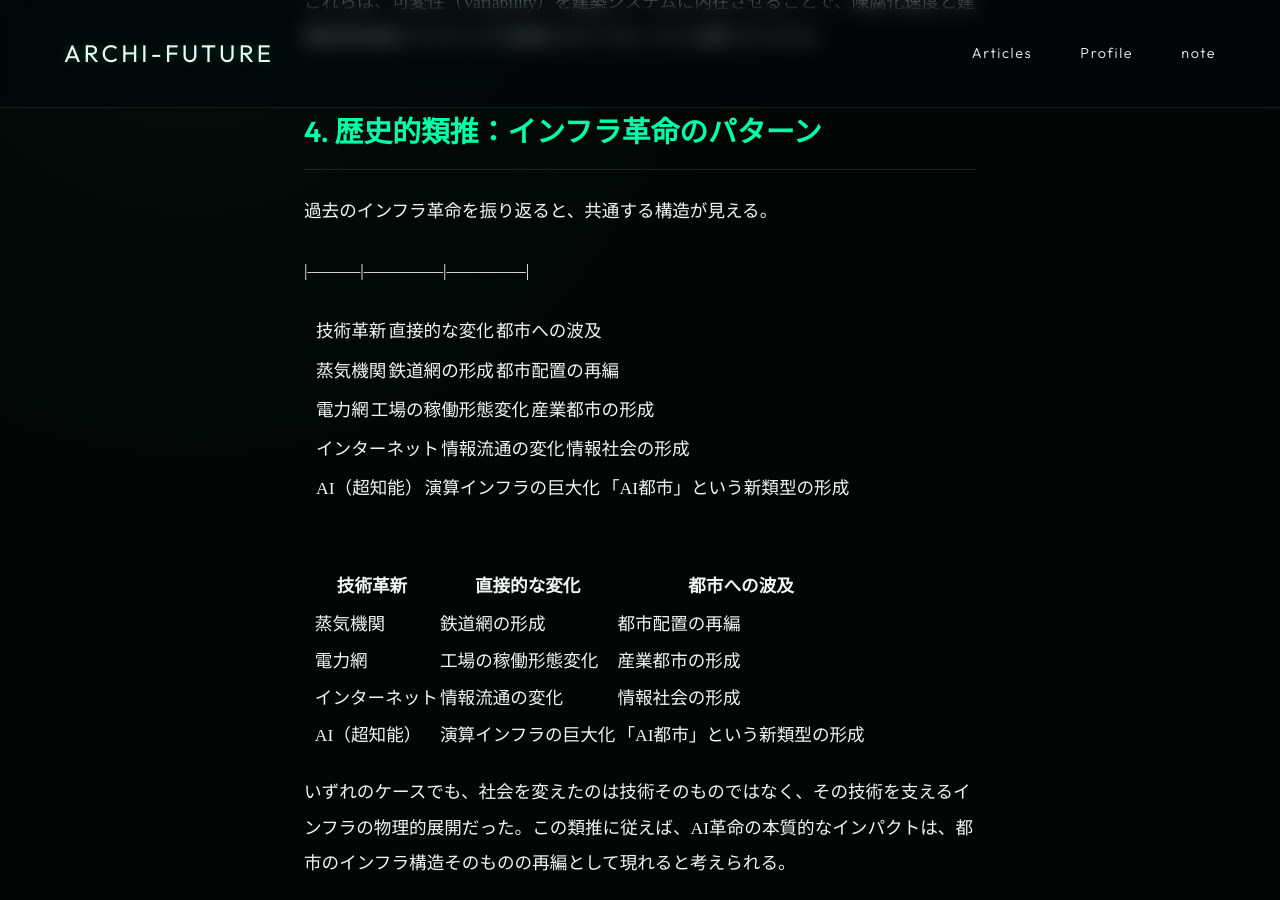
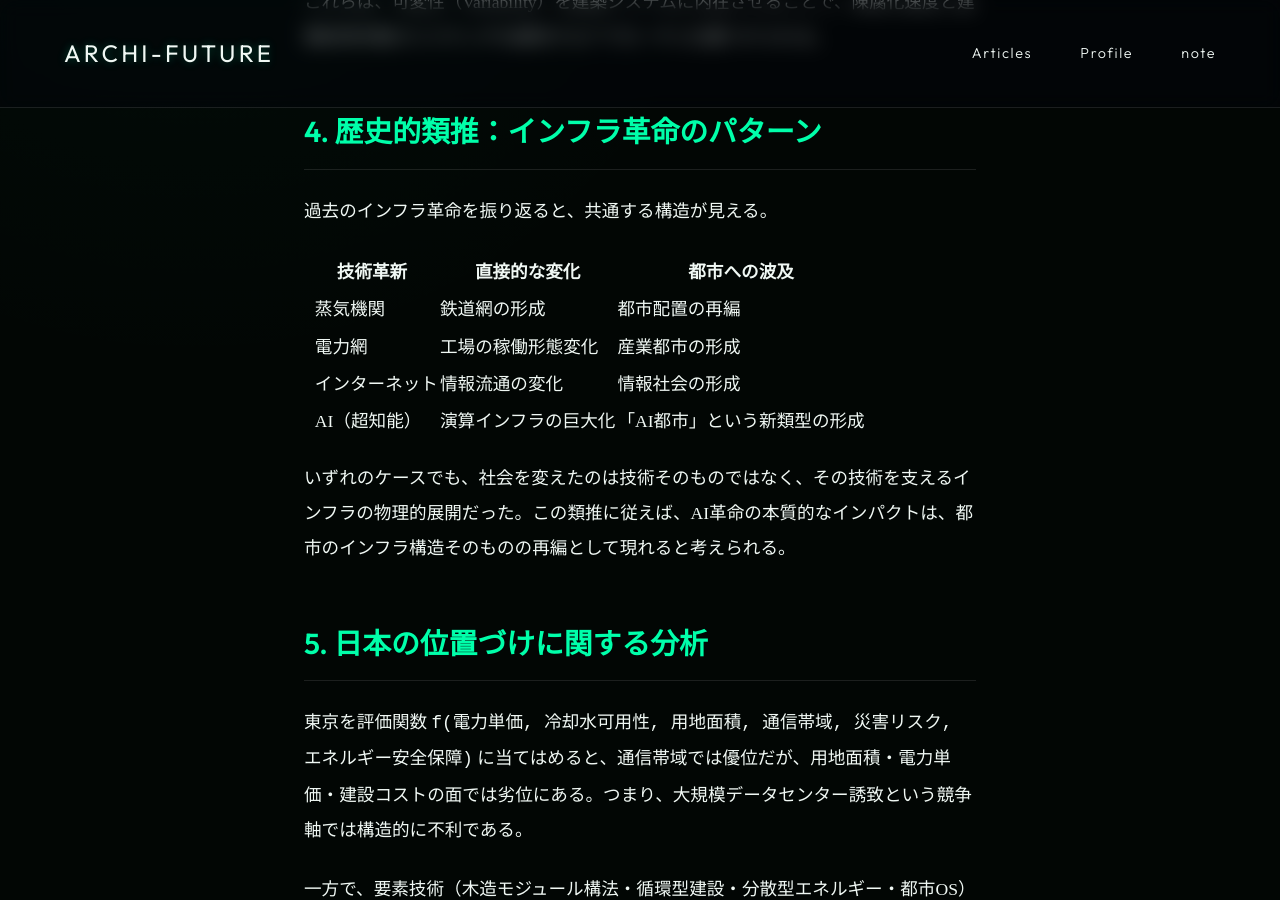
Before and after one commit to phity-j/wood0, a Jekyll site: the page built from _posts/2026-07-03-ai.md, in a window 1280 px wide and 900 px high, scrolled down 2325 px. Built offline with Jekyll 4.4.1, drawn with Linux system fonts in a browser that asks for light colours.

Commit message:
Update _posts/2026-07-03-ai.md (via Pages CMS)

```diff
--- a/_posts/2026-07-03-ai.md
+++ b/_posts/2026-07-03-ai.md
@@ -49,24 +49,6 @@ AIインフラの技術更新サイクルは短い。GPU世代交代・冷却方
 過去のインフラ革命を振り返ると、共通する構造が見える。
 
 
-
-|---------|--------------|--------------|
-
-| <span style="padding-left:10px;">技術革新 | 直接的な変化 | 都市への波及 |
-
-| <span style="padding-left:10px;">蒸気機関</span> | 鉄道網の形成 | 都市配置の再編 |
-
-| <span style="padding-left:10px;">電力網</span> | 工場の稼働形態変化 | 産業都市の形成 |
-
-| <span style="padding-left:10px;">インターネット</span> | 情報流通の変化 | 情報社会の形成 |
-
-| <span style="padding-left:10px;">AI（超知能）</span> | 演算インフラの巨大化 | 「AI都市」という新類型の形成 |
-
-
-
-&nbsp;
-
-
 | 技術革新 | 直接的な変化 | 都市への波及 |
 | ------------------- | ---------- | --------------- |
 | &nbsp;&nbsp;蒸気機関 | 鉄道網の形成 | 都市配置の再編 |
```
